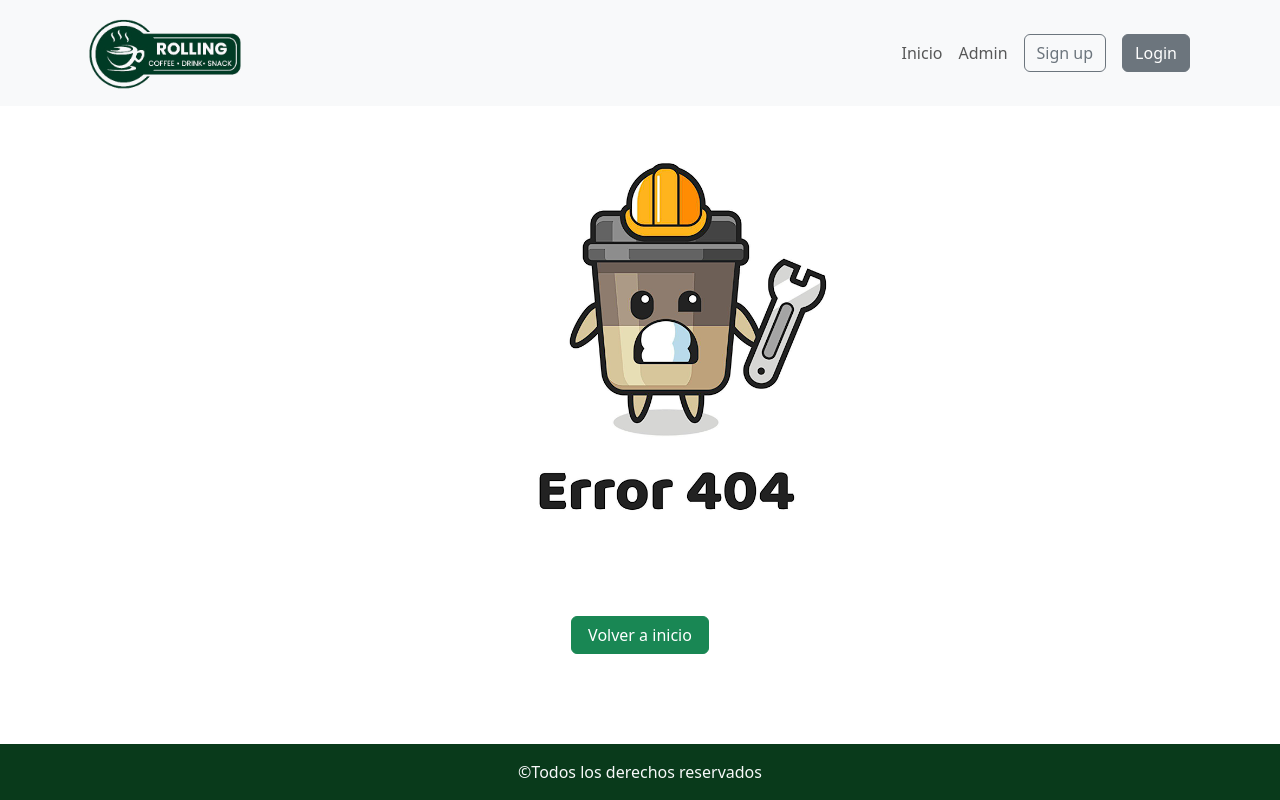
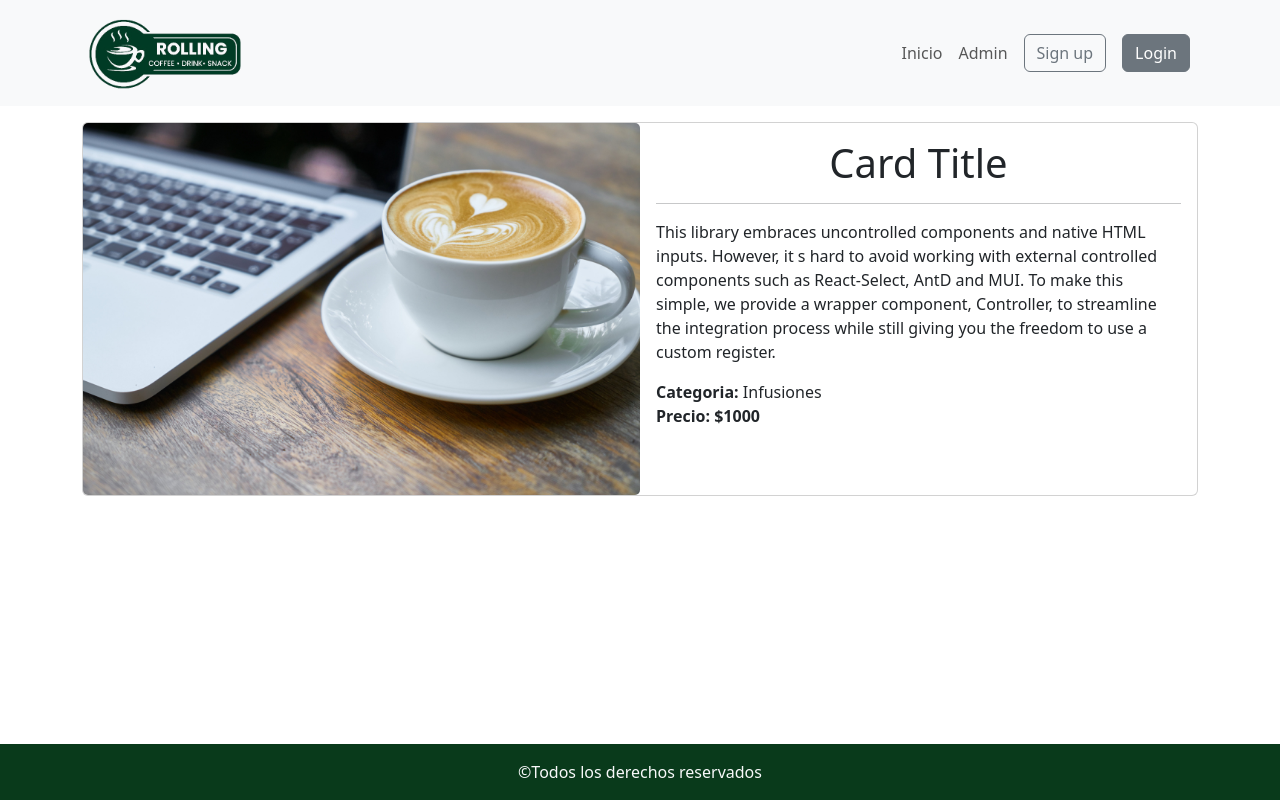
Before and after one commit to cacho-medina/rolling-coffee, a React (Vite) app: page /producto/1 in a window 1280 px wide. Built offline with nearby package versions, Linux system fonts and the light colour scheme.

Commit message:
se creo el componente detalle

```diff
--- a/src/App.jsx
+++ b/src/App.jsx
@@ -4,6 +4,7 @@ import Footer from "./components/common/Footer";
 import Home from "./components/pages/Home";
 import Admin from "./components/pages/Admin";
 import Error from "./components/pages/Error";
+import DetalleProducto from "./components/pages/producto/detalleProducto";
 import { Routes, Route } from "react-router-dom";
 
 function App() {
@@ -13,6 +14,11 @@ function App() {
             <Routes>
                 <Route exact path="/" element={<Home />} />
                 <Route exact path="/administrador" element={<Admin />} />
+                <Route
+                    exact
+                    path="/producto/:id"
+                    element={<DetalleProducto />}
+                />
                 <Route path="*" element={<Error />} />
             </Routes>
             <Footer />
--- a/src/components/pages/Error.jsx
+++ b/src/components/pages/Error.jsx
@@ -1,14 +1,13 @@
-import Button from "react-bootstrap/Button";
 import error from "../../assets/error404.png";
+import { Link } from "react-router-dom";
 
 function Error() {
     return (
         <div className="d-flex flex-column align-items-center text-center grow py-1">
             <img src={error} alt="error 404" className="img-fluid" />
-            {/* <h1>Ha ocurrido un error...</h1> */}
-            <Button variant="success" className="px-3">
-                Volver a inicio
-            </Button>
+            <Link to="/" className="btn btn-success px-3">
+                Volver a Inicio...
+            </Link>
         </div>
     );
 }
--- a/src/components/pages/producto/CardProducto.jsx
+++ b/src/components/pages/producto/CardProducto.jsx
@@ -1,6 +1,6 @@
-import Button from "react-bootstrap/Button";
 import Card from "react-bootstrap/Card";
-import cafe from '../../../assets/cafe.jpg'
+import cafe from "../../../assets/cafe.jpg";
+import { Link } from "react-router-dom";
 
 function BasicExample() {
     return (
@@ -14,7 +14,9 @@ function BasicExample() {
                 <Card.Text className="fw-bold">Precio: $250</Card.Text>
             </Card.Body>
             <Card.Footer className="d-flex justify-content-end">
-                <Button variant="success">Ver Mas</Button>
+                <Link to="/producto/1" className="btn btn-success">
+                    Ver Mas
+                </Link>
             </Card.Footer>
         </Card>
     );
--- /dev/null
+++ b/src/components/pages/producto/DetalleProducto.jsx
@@ -0,0 +1,40 @@
+import Button from "react-bootstrap/Button";
+import Card from "react-bootstrap/Card";
+import cafe from "../../../assets/cafe.jpg";
+
+function DetalleProducto() {
+    return (
+        <div className="grow container py-3">
+            <Card className="flex-md-row">
+                <div className="col col-md-6">
+                    <Card.Img
+                        src={cafe}
+                        className="w-100 h-100 object-fit-cover"
+                    />
+                </div>
+                <Card.Body className="col col-md-6">
+                    <Card.Title className="display-6 fw-medium text-center">
+                        Card Title
+                    </Card.Title>
+                    <hr />
+                    <Card.Text>
+                        This library embraces uncontrolled components and native
+                        HTML inputs. However, it s hard to avoid working with
+                        external controlled components such as React-Select,
+                        AntD and MUI. To make this simple, we provide a wrapper
+                        component, Controller, to streamline the integration
+                        process while still giving you the freedom to use a
+                        custom register.
+                    </Card.Text>
+                    <Card.Text>
+                        <span className="fw-bold">Categoria: </span> Infusiones{" "}
+                        <br />
+                        <span className="fw-bold">Precio: $1000</span>
+                    </Card.Text>
+                </Card.Body>
+            </Card>
+        </div>
+    );
+}
+
+export default DetalleProducto;
```
Also changed, not shown: src/components/pages/producto/crear/CrearProducto.jsx (added, +9 -0 lines).
